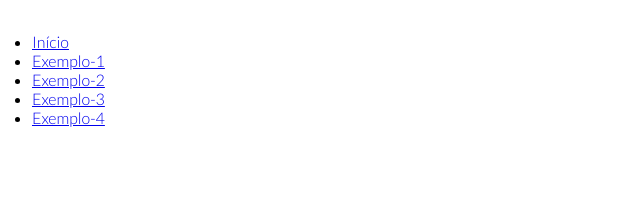
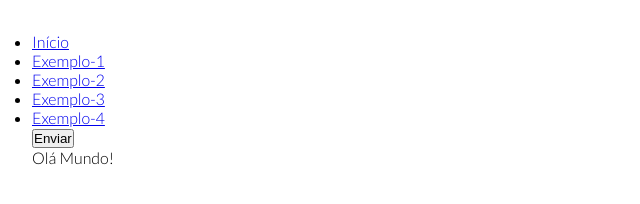
Before and after one commit to 1TDSU/exemplo-javascript, a plain HTML site: page ex-01-js.html in a window 1280 px wide. Shown: the whole page, without its empty margins (0-640 px from the left). Drawn offline with Linux system fonts and the light colour scheme.

Commit message:
iniciado js

```diff
--- a/ex-01-js.html
+++ b/ex-01-js.html
@@ -4,6 +4,7 @@
      <meta charset="UTF-8">
      <meta name="viewport" content="width=device-width,initial-scale=1">
      <link rel="stylesheet" href="./css/style-base.css" type="text/css">
+
 
      <title>EXEMPLOS-JS</title>
    </head>
@@ -16,10 +17,17 @@
               <li><a href="ex-01-js.html">Exemplo-1</a></li>
               <li><a href="ex-02-js.html">Exemplo-2</a></li>
               <li><a href="ex-03-js.html">Exemplo-3</a></li>
-              <li><a href="ex-03-js.html">Exemplo-4</a></li>
+              <li><a href="ex-04-js.html">Exemplo-4</a></li>
             </ul>
           </nav>
         </header>
+        <button type = "button" name="btn-bot" onclick="document.write('VOID')">Enviar</button>
+        <div id="box-1">
+
+        </div>
+        <script type ="text/javascript">
+          document.getElementById("box-1").innerHTML = "Olá Mundo!";
+        </script>
      </div>
    </body>
 </html>
```
Also changed, not shown: ex-02-js.html (added), ex-03-js.html (added), ex-04-js.html (added), js/ex-01.js (added).
